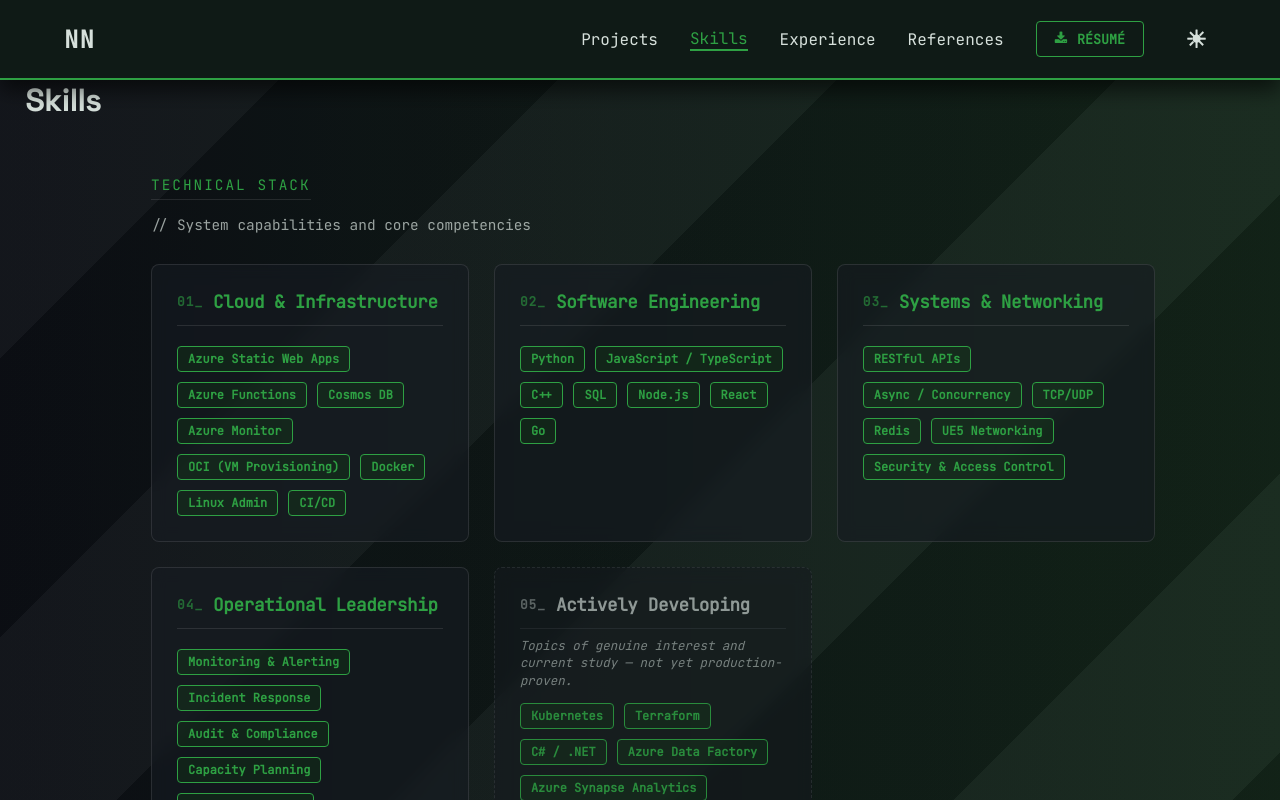
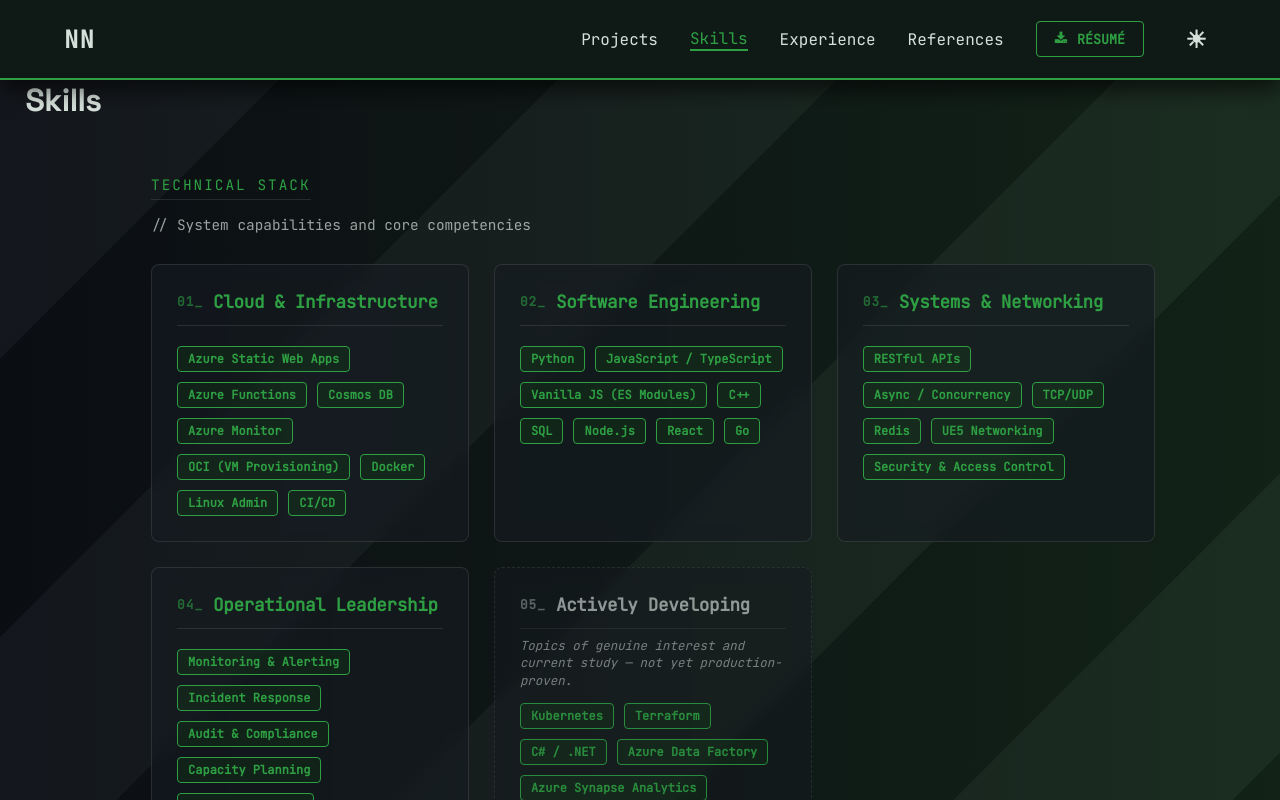
Before and after one commit to NevinsN/professional_portfolio, a React (Create React App) app in the folder professional_portfolio/: page /skills in a window 1280 px wide. Shown: the top 800 px of the page. Built offline with nearby package versions, Linux system fonts and the light colour scheme.

Commit message:
Update Skills.js

```diff
--- a/professional_portfolio/src/Components/Skills/Skills.js
+++ b/professional_portfolio/src/Components/Skills/Skills.js
@@ -10,7 +10,7 @@ const Skills = () => {
         },
         {
             title: "Software Engineering",
-            skills: ["Python", "JavaScript / TypeScript", "C++", "SQL", "Node.js", "React", "Go"]
+            skills: ["Python", "JavaScript / TypeScript", "Vanilla JS (ES Modules)", "C++", "SQL", "Node.js", "React", "Go"]
         },
         {
             title: "Systems & Networking",
```
